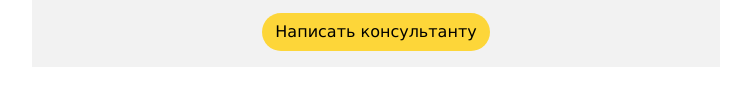
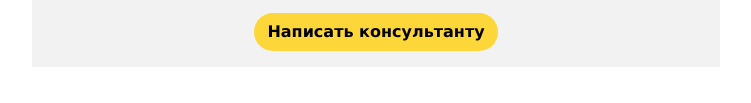
Before and after one commit to koshmaymm/formWithUsersCommits, a plain HTML site: page index.html in a window 1280 px wide. Shown: the part 700-803 px from the top of the page, without its empty margins (264-1015 px from the left). Drawn offline with nearby package versions, Linux system fonts and the light colour scheme.

Commit message:
change file

```diff
--- a/index.html
+++ b/index.html
@@ -43,7 +43,7 @@
                 <div class="form-group">
                     <label for="exampleTextarea"></label>
                     <textarea class="form-control" id="exampleTextarea" rows="2"></textarea>
-                    <button type="button" class="btn" id="new_commit">Написать консультанту</button>
+                    <button type="button" class="btn total" id="new_commit">Написать консультанту</button>
                 </div>
             </form>
         </div>
```
